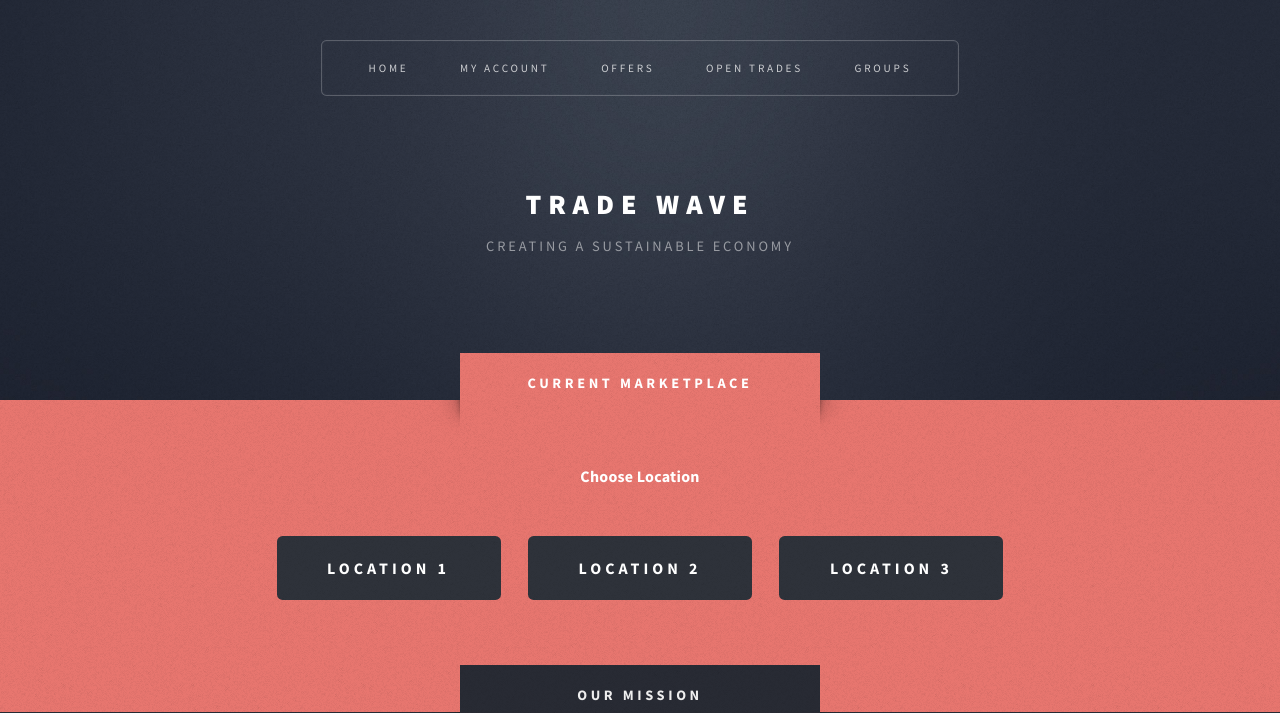
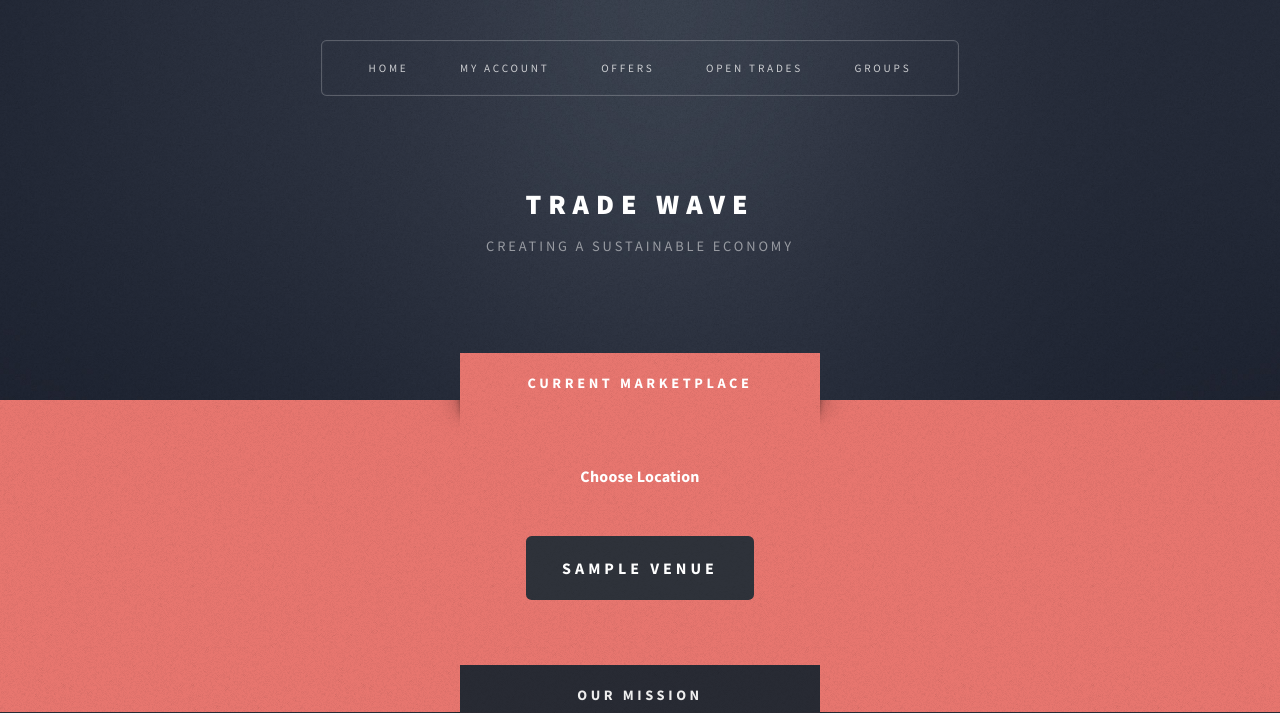
Before and after one commit to permalife/tradewave, a Django app: page //marketplace-initial/ in a window 1280 px wide. Shown: the top 713 px of the page. Run offline with Django 3.2, Linux system fonts and the light colour scheme; tables that the repository leaves empty hold one stand-in row (values such as "Sample post").

Commit message:
marketplace venues

```diff
--- a/tradewave/templates/tradewave/marketplace-home.html
+++ b/tradewave/templates/tradewave/marketplace-home.html
@@ -93,7 +93,9 @@
                     <div class="12u">
 
                         <section id="intro">
-							<p class="style1">Logged into <strong>Current Location</strong></p>
+                            {% if selected_venue %}
+                            <p class="style1">Logged into <strong> {{ selected_venue.name }} </strong></p>
+                            {% endif %}
                                 <ul class="actions">
                                     <li><a href="#" class="button button-style3 button-big">Issue Credits</a></li>
                                     <li><a href="#" class="button button-style3 button-big">Redeem Credits</a></li>
--- a/tradewave/templates/tradewave/marketplace-initial.html
+++ b/tradewave/templates/tradewave/marketplace-initial.html
@@ -95,9 +95,9 @@
                         <section id="intro">
                             <h1>Choose Location</h1>
                                 <ul class="actions">
-									<li><a href="#" class="button button-style3 button-big">Location 1</a></li>
-									<li><a href="#" class="button button-style3 button-big">Location 2</a></li>
-									<li><a href="#" class="button button-style3 button-big">Location 3</a></li>
+                                    {% for featured_venue in featured_venues %}
+                                    <li><a href="/record_venue/{{ featured_venue.id }}" class="button button-style3 button-big">{{ featured_venue.name }}  </a></li>
+                                    {% endfor %}
                                 </ul>
                         </section>
 
--- a/tradewave/urls.py
+++ b/tradewave/urls.py
@@ -21,5 +21,6 @@ urlpatterns = patterns('',
     url(r'^vendor-cust-login/$', views.VendorCustLogin.as_view(), name='vendor-cust-login'),
     url(r'^vendor-choose-payment/$', views.VendorChoosePayment.as_view(), name='vendor-choose-payment'),
     url(r'^vendor-home/$', views.VendorHome.as_view(), name='vendor-home'),
-    url(r'^vendor-transaction/$', views.VendorTransaction.as_view(), name='vendor-transaction')
+    url(r'^vendor-transaction/$', views.VendorTransaction.as_view(), name='vendor-transaction'),
+    url(r'^record_venue/(?P<venue_id>\d+)/$', views.record_venue, name='record_venue')
 )
--- a/tradewave/views.py
+++ b/tradewave/views.py
@@ -6,14 +6,15 @@ from django.core.urlresolvers import reverse
 #from zaplings.models import FeaturedIdea, Love, Offer, Need, UserLove, NewUserEmail
 from django.template import RequestContext, loader
 from django.views import generic
+from tradewave.models import Venue
 import time
 import logging
 
-logging.basicConfig(level=logging.DEBUG, filename="/tmp/views.log")
-
+logging.basicConfig(level=logging.DEBUG, filename="log/views.log")
 logger = logging.getLogger(__name__)
 logger.setLevel(logging.DEBUG)
 
+# *** classes ***
 class IndexView(generic.ListView):
     model = User
     template_name = 'tradewave/index.html'
@@ -55,8 +56,12 @@ class LoadDdipView(generic.ListView):
     template_name = 'tradewave/load-ddip.html'
 
 class MarketplaceInitial(generic.ListView):
-    model = User
     template_name = 'tradewave/marketplace-initial.html'
+    context_object_name = 'featured_venues'
+
+    def get_queryset(self):
+        """Return the featured venues."""
+        return Venue.objects.all()[:3]
 
 class MarketplaceHome(generic.ListView):
     model = User
@@ -89,4 +94,13 @@ class VendorInitial(generic.ListView):
 class VendorTransaction(generic.ListView):
     model = User
     template_name = 'tradewave/vendor-transaction.html'
-# Create your views here.
+
+# *** handlers ***
+def record_venue(request, venue_id):
+    logger.info("venue is [%s]", venue_id)
+    request.session['venue'] = venue_id
+    venue = Venue.objects.get(id=venue_id)
+    #logger.info("request.session: %s", str(request.session.items()))
+    request_obj = { 'selected_venue':  venue}
+    # return back to index for the time-being
+    return render(request, 'tradewave/marketplace-home.html', request_obj)
```
Also changed, not shown: 1 other file. Lines whose indentation alone changed are shown as unchanged.
